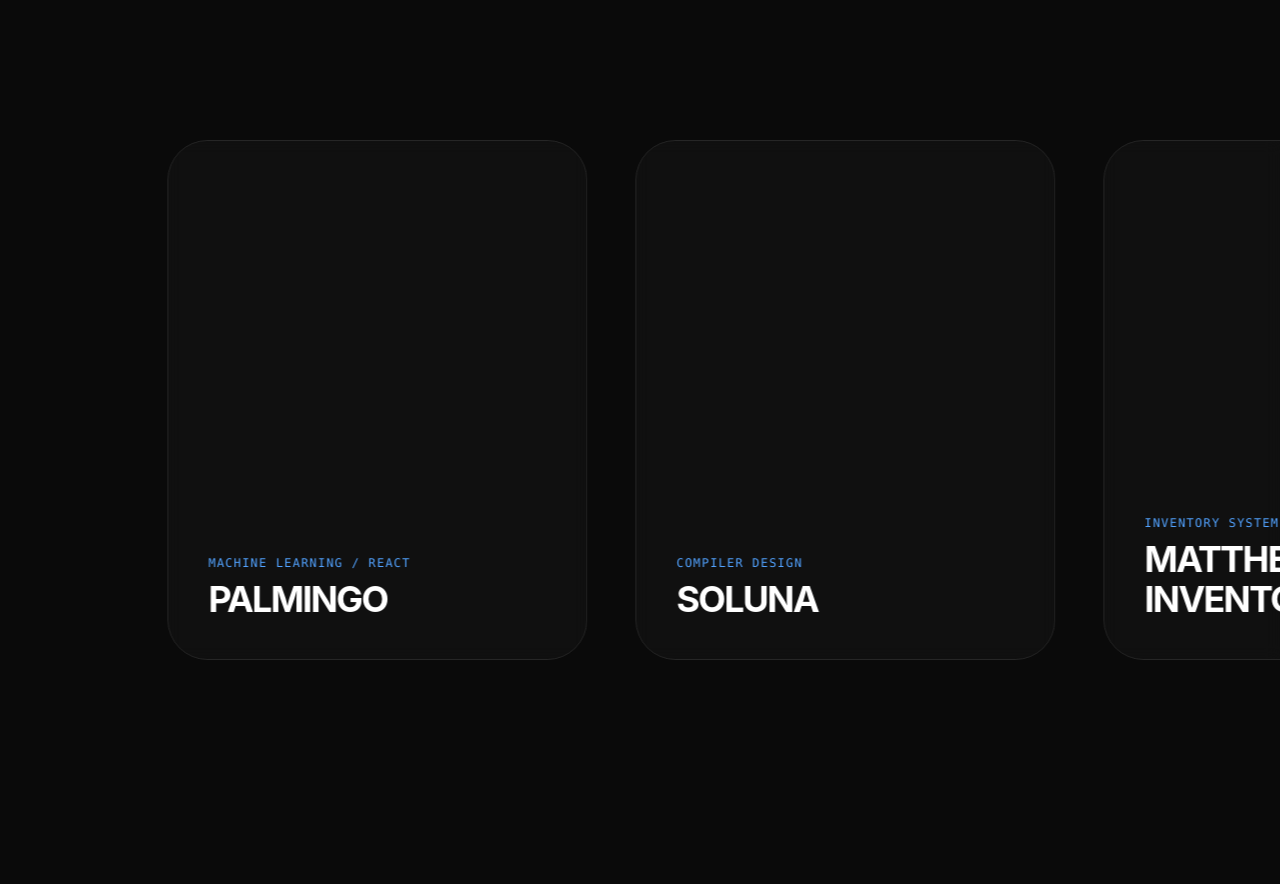
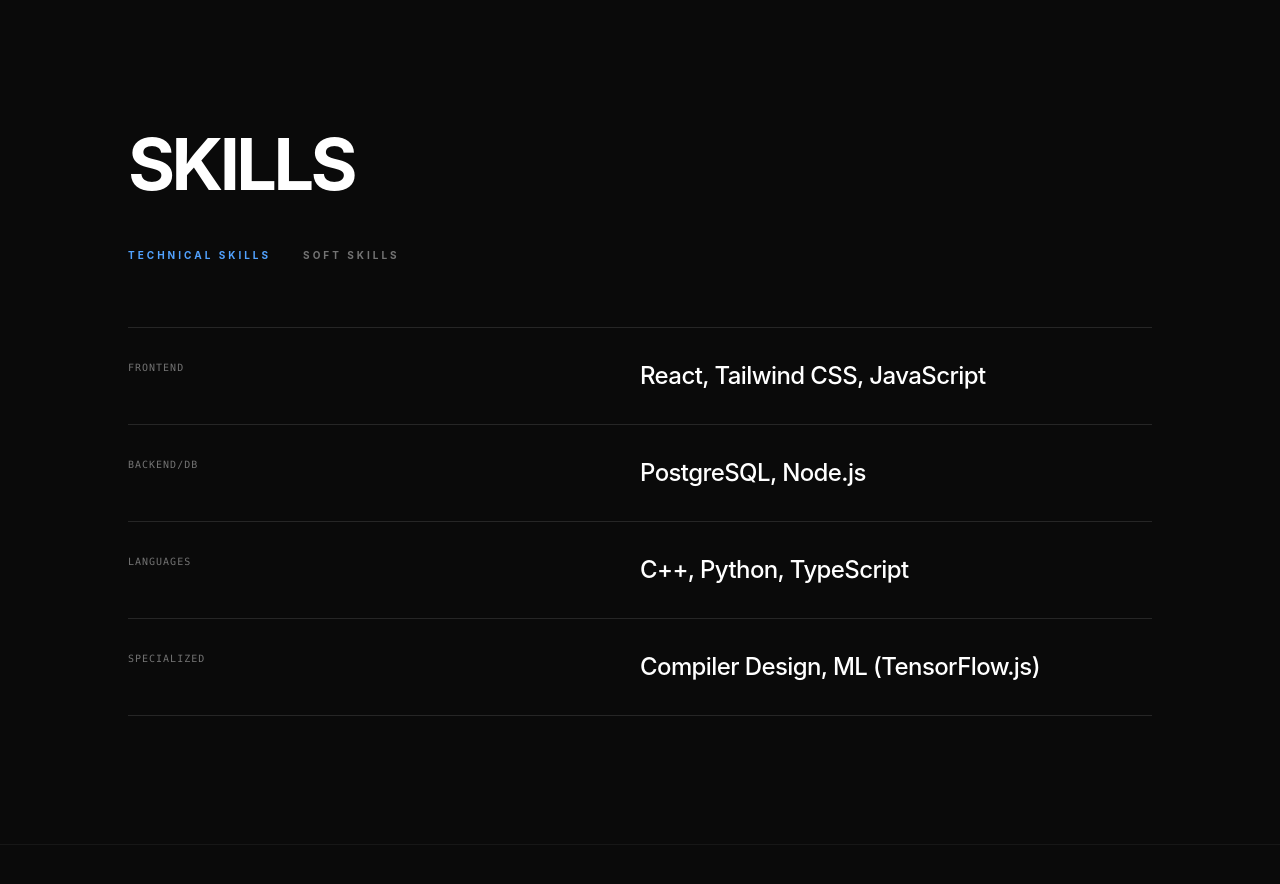
Before and after one commit to Alfheim31/portfolio, a React (Vite) app in the folder my-portfolio/: page / in a window 1280 px wide. Shown: the part 1760-2644 px from the top of the page. Built offline with nearby package versions, Linux system fonts and the light colour scheme.

Commit message:
8th push

```diff
--- a/my-portfolio/src/App.jsx
+++ b/my-portfolio/src/App.jsx
@@ -1,16 +1,19 @@
 import { useState, useEffect } from 'react';
 import { AnimatePresence, motion } from 'framer-motion';
 import Lenis from '@studio-freight/lenis';
+
+// Component Imports
 import Loader from './components/Loader';
 import Cursor from './components/Cursor';
 import Hero from './components/Hero';
 import Projects from './components/Project';
+import Skills from './components/Skills';
 
 function App() {
   const [isLoading, setIsLoading] = useState(true);
 
   useEffect(() => {
-    // Only run smooth scroll if the loader is finished
+    // Initialize smooth scroll once loader is finished
     if (!isLoading) {
       const lenis = new Lenis({
         duration: 1.2,
@@ -27,6 +30,14 @@ function App() {
     }
   }, [isLoading]);
 
+  // Smooth Scroll Navigation Helper
+  const scrollTo = (id) => {
+    const element = document.getElementById(id);
+    if (element) {
+      element.scrollIntoView({ behavior: 'smooth' });
+    }
+  };
+
   return (
     <div className="bg-neutral-950 min-h-screen">
       <AnimatePresence mode="wait">
@@ -39,34 +50,74 @@ function App() {
             animate={{ opacity: 1 }}
             transition={{ duration: 1 }}
           >
+            {/* Custom Cursor Component */}
             <Cursor />
 
-            {/* Texture Overlay */}
+            {/* Cinematic Texture Overlay */}
             <div className="fixed inset-0 pointer-events-none opacity-[0.03] z-[9999] bg-[url('https://grainy-gradients.vercel.app/noise.svg')]" />
 
+            {/* Navigation Bar */}
             <nav className="fixed top-0 z-50 w-full p-10 flex justify-between items-center mix-blend-difference">
               <div className="font-bold tracking-tighter text-lg text-white">Amiere Miranda</div>
               <ul className="flex gap-10 text-[10px] tracking-[0.2em] uppercase font-bold text-neutral-400">
-                <li className="hover:text-white transition-colors cursor-none">About</li>
-                <li className="hover:text-white transition-colors cursor-none">Skills</li>
-                <li className="hover:text-white transition-colors cursor-none">Experience</li>
-                <li className="hover:text-white transition-colors cursor-none">Projects</li>
-                <li className="hover:text-white transition-colors cursor-none">Download CV</li>
+                <li onClick={() => scrollTo('about')} className="hover:text-white transition-colors cursor-none pointer-events-auto">
+                  About
+                </li>
+                <li onClick={() => scrollTo('skills')} className="hover:text-white transition-colors cursor-none pointer-events-auto">
+                  Skills
+                </li>
+                <li onClick={() => scrollTo('experience')} className="hover:text-white transition-colors cursor-none pointer-events-auto">
+                  Experience
+                </li>
+                <li onClick={() => scrollTo('projects')} className="hover:text-white transition-colors cursor-none pointer-events-auto">
+                  Projects
+                </li>
+                <li className="hover:text-white transition-colors cursor-none pointer-events-auto">
+                  <a
+                    href="https://drive.google.com/file/d/1M4chFwWpbM6A6ssP6nGP6mFwegn5Xzq_/view?usp=sharing"
+                    target="_blank"
+                    rel="noopener noreferrer"
+                  >
+                    Download CV
+                  </a>
+                </li>
               </ul>
             </nav>
 
             <main className="relative z-10">
-              <Hero />
+              {/* About Section (Hero) */}
+              <div id="about">
+                <Hero />
+              </div>
+
+              {/* Transition Philosophy Section */}
               <section className="h-screen flex items-center px-12 md:px-32">
-                <h2 className="text-5xl md:text-7xl max-w-5xl font-medium tracking-tighter leading-[1.1]">
+                <h2 className="text-5xl md:text-7xl max-w-5xl font-medium tracking-tighter leading-[1.1] text-white">
                    Developing solutions like <span className="text-neutral-500 italic">Visuhand AI.</span>
                 </h2>
               </section>
-              <Projects />
+
+              {/* Skills Section with Dust Fade-in Effect */}
+              <div id="skills">
+                <Skills />
+              </div>
+
+              {/* Experience Placeholder Section */}
+              <section id="experience" className="h-screen flex items-center justify-center border-t border-neutral-900">
+                 <p className="text-neutral-600 uppercase tracking-widest text-xs italic">Experiences Coming Soon</p>
+              </section>
+
+              {/* Projects Section (Horizontal Scroll Cards) */}
+              <div id="projects">
+                <Projects />
+              </div>
             </main>
 
+            {/* Footer Section */}
             <footer className="h-screen flex items-center justify-center">
-               <h2 className="text-[12vw] font-black tracking-tighter hover:italic transition-all uppercase">Let's Talk</h2>
+               <h2 className="text-[12vw] font-black tracking-tighter hover:italic transition-all uppercase text-white">
+                 Let's Talk
+               </h2>
             </footer>
           </motion.div>
         )}
--- /dev/null
+++ b/my-portfolio/src/components/Skills.jsx
@@ -0,0 +1,73 @@
+import { useState } from 'react';
+import { motion, AnimatePresence } from 'framer-motion';
+
+const SKILLS_DATA = {
+  technical: [
+    { name: "Frontend", detail: "React, Tailwind CSS, JavaScript" },
+    { name: "Backend/DB", detail: "PostgreSQL, Node.js" },
+    { name: "Languages", detail: "C++, Python, TypeScript" },
+    { name: "Specialized", detail: "Compiler Design, ML (TensorFlow.js)" }
+  ],
+  soft: [
+    { name: "Leadership", detail: "GDGoC Lead & CTO Experience" },
+    { name: "Management", detail: "Project & Event Logistics (InnOlympics)" },
+    { name: "Creative", detail: "UI/UX Design, Branding" },
+    { name: "Entrepreneurship", detail: "Venture Management & Scaling" }
+  ]
+};
+
+export default function Skills() {
+  const [category, setCategory] = useState('technical');
+
+  return (
+    <section id="skills" className="min-h-screen py-32 px-12 md:px-32 flex flex-col justify-center">
+      <motion.div
+        initial={{ opacity: 0, filter: "blur(20px)", y: 20 }}
+        whileInView={{ opacity: 1, filter: "blur(0px)", y: 0 }}
+        transition={{ duration: 1.5, ease: "easeOut" }}
+        viewport={{ once: true }}
+      >
+        <h2 className="text-5xl md:text-7xl font-bold tracking-tighter uppercase mb-12">Skills</h2>
+
+        {/* Toggle Buttons */}
+        <div className="flex gap-8 mb-16">
+          {['technical', 'soft'].map((type) => (
+            <button
+              key={type}
+              onClick={() => setCategory(type)}
+              className={`text-[10px] tracking-[0.3em] uppercase font-bold transition-all cursor-none ${
+                category === type ? "text-blue-400" : "text-neutral-500 hover:text-white"
+              }`}
+            >
+              {type === 'technical' ? 'Technical Skills' : 'Soft Skills'}
+            </button>
+          ))}
+        </div>
+
+        {/* The Table */}
+        <div className="border-t border-neutral-800">
+          <AnimatePresence mode="wait">
+            <motion.div
+              key={category}
+              initial={{ opacity: 0, filter: "blur(10px)" }}
+              animate={{ opacity: 1, filter: "blur(0px)" }}
+              exit={{ opacity: 0, filter: "blur(10px)" }}
+              transition={{ duration: 0.8 }}
+            >
+              {SKILLS_DATA[category].map((skill, index) => (
+                <div key={index} className="grid grid-cols-2 py-8 border-b border-neutral-800 hover:bg-white/[0.02] transition-colors group">
+                  <span className="text-neutral-500 uppercase text-[10px] tracking-widest font-mono group-hover:text-blue-400 transition-colors">
+                    {skill.name}
+                  </span>
+                  <span className="text-xl md:text-2xl font-medium tracking-tight">
+                    {skill.detail}
+                  </span>
+                </div>
+              ))}
+            </motion.div>
+          </AnimatePresence>
+        </div>
+      </motion.div>
+    </section>
+  );
+}
```
Also changed, not shown: my-portfolio/src/components/Experience.jsx (added).
